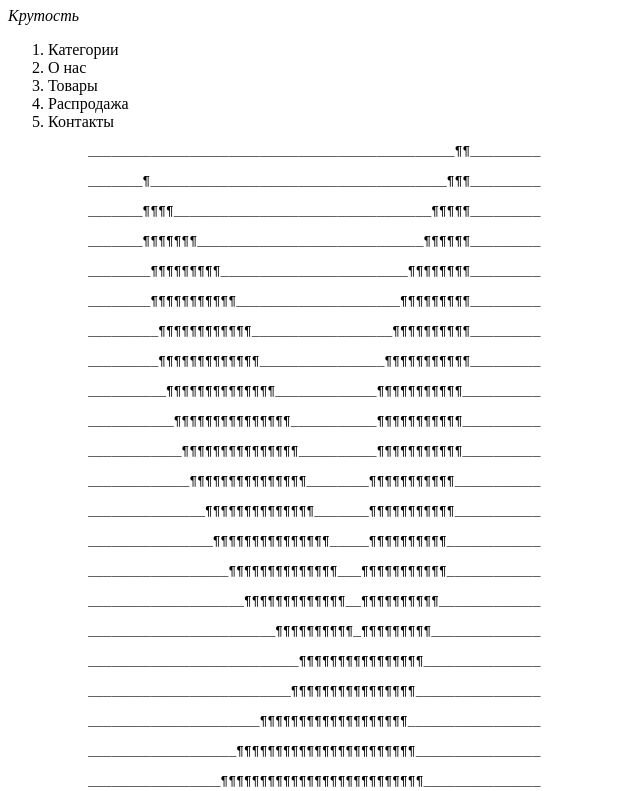
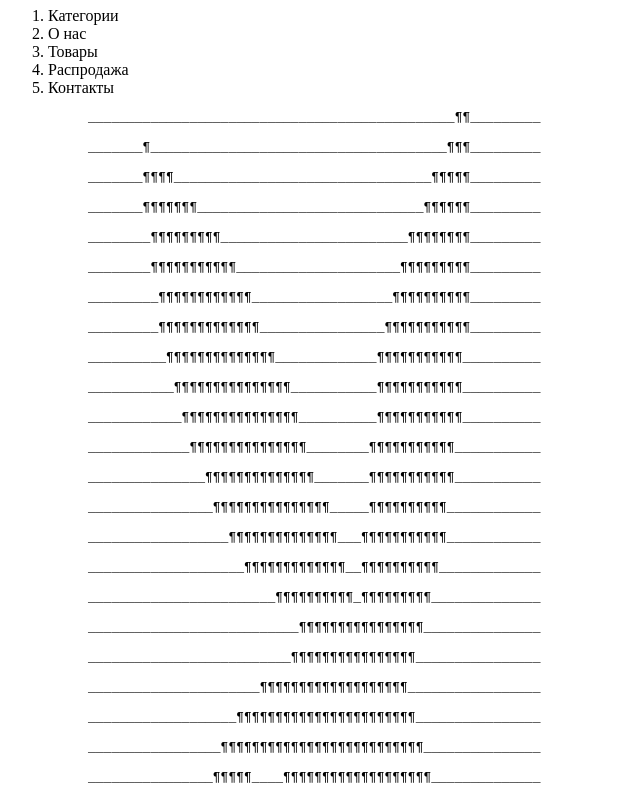
Before and after one commit to KristinaOsm/dgdjdj, a plain HTML site: page КТ1/indexs.html in a window 1280 px wide. Shown: the part 102-893 px from the top of the page, without its empty margins (0-640 px from the left). Drawn offline with Linux system fonts and the light colour scheme.

Commit message:
Update indexs.html
удалила заголовок крутость

```diff
--- a/КТ1/indexs.html
+++ b/КТ1/indexs.html
@@ -36,7 +36,7 @@
 
       <article>
 
-        <em>Крутость</em>
+
 
       </article>
 
```
